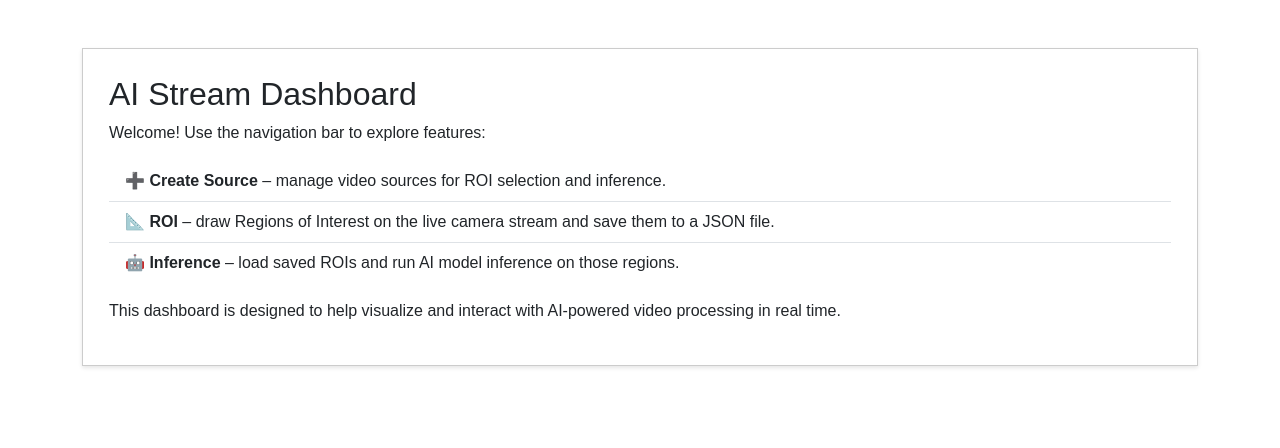
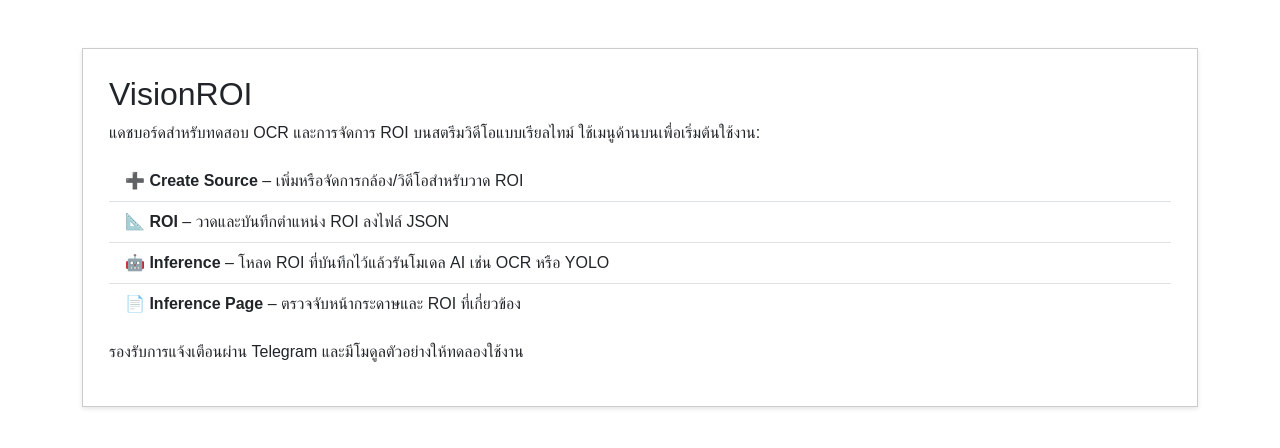
Before and after one commit to SMART-Sense-Industrial-Design/VisionROI, a Python web app: template templates/home.html in a window 1280 px wide. Shown: the part 66-514 px from the top of the page. Run offline with Jinja, Linux system fonts and the light colour scheme; the template is opened without the code that fills it, so the values that code supplies are empty.

Commit message:
ปรับปรุงเนื้อหา home page ให้ตรงกับการทำงาน

```diff
--- a/templates/home.html
+++ b/templates/home.html
@@ -4,20 +4,24 @@
 <div class="container py-4">
   <div class="card">
     <div class="card-body">
-      <h2 class="card-title">AI Stream Dashboard</h2>
-      <p class="card-text">Welcome! Use the navigation bar to explore features:</p>
+      <h2 class="card-title">VisionROI</h2>
+      <p class="card-text">
+        แดชบอร์ดสำหรับทดสอบ OCR และการจัดการ ROI บนสตรีมวิดีโอแบบเรียลไทม์
+        ใช้เมนูด้านบนเพื่อเริ่มต้นใช้งาน:
+      </p>
       <ul class="list-group list-group-flush">
-        <li class="list-group-item"><strong>➕ Create Source</strong> – manage video sources for ROI selection and inference.</li>
-        <li class="list-group-item"><strong>📐 ROI</strong> – draw Regions of Interest on the live camera stream and save them to a JSON file.</li>
-        <li class="list-group-item"><strong>🤖 Inference</strong> – load saved ROIs and run AI model inference on those regions.</li>
+        <li class="list-group-item"><strong>➕ Create Source</strong> – เพิ่มหรือจัดการกล้อง/วิดีโอสำหรับวาด ROI</li>
+        <li class="list-group-item"><strong>📐 ROI</strong> – วาดและบันทึกตำแหน่ง ROI ลงไฟล์ JSON</li>
+        <li class="list-group-item"><strong>🤖 Inference</strong> – โหลด ROI ที่บันทึกไว้แล้วรันโมเดล AI เช่น OCR หรือ YOLO</li>
+        <li class="list-group-item"><strong>📄 Inference Page</strong> – ตรวจจับหน้ากระดาษและ ROI ที่เกี่ยวข้อง</li>
       </ul>
-      <p class="mt-3">This dashboard is designed to help visualize and interact with AI-powered video processing in real time.</p>
+      <p class="mt-3">รองรับการแจ้งเตือนผ่าน Telegram และมีโมดูลตัวอย่างให้ทดลองใช้งาน</p>
+      </div>
     </div>
   </div>
-</div>
 <script>
   window.addEventListener('DOMContentLoaded', () => {
-    showAlert('Welcome to AI Stream Dashboard', 'success');
+    showAlert('ยินดีต้อนรับสู่ VisionROI', 'success');
   });
 </script>
 {% endblock %}
```
